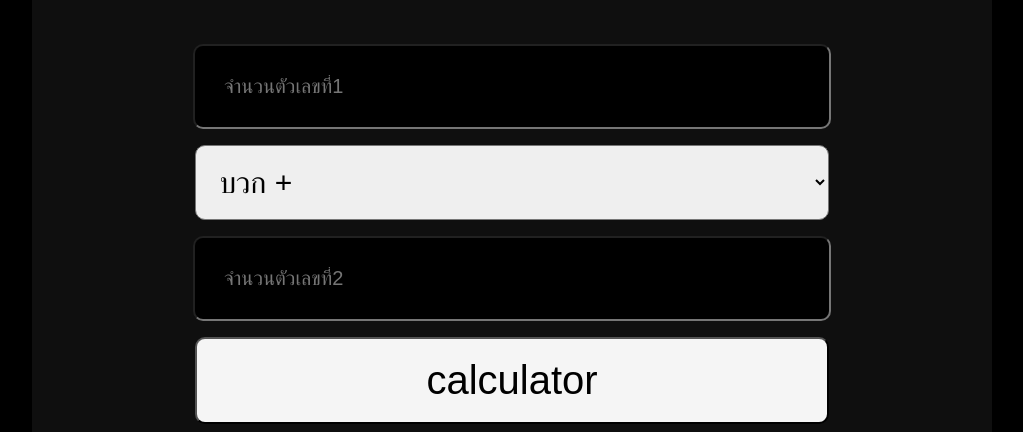
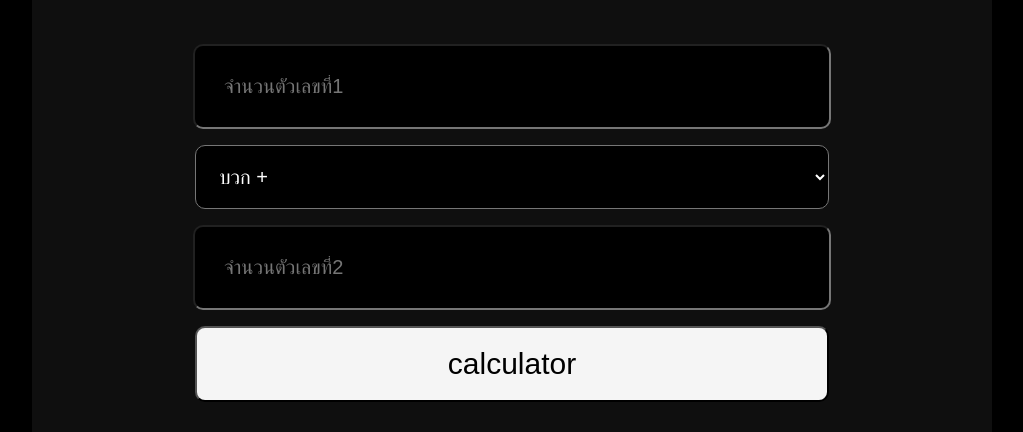
Before and after one commit to soda16652-blip/Calculator, a plain HTML site: page index.html in a window 1280 px wide. Shown: the part 129-561 px from the top of the page, without its empty margins (128-1151 px from the left). Drawn offline with Linux system fonts and the light colour scheme; a web font is replaced by a local one.

Commit message:
Add files via upload

```diff
--- a/style.css
+++ b/style.css
@@ -42,10 +42,11 @@ button {
 }
 
 select{
-    font-size: 100%;
+    font-size: 20px;
     width: 70%;
     padding: 2%;
-    background-color: whitesmokes;
+    background-color:black;
+    color: white;
     border-radius: 10px;
 }
 
@@ -65,13 +66,13 @@ select{
         width: 60%;
     }
     button {
-        font-size: 40px;
+        font-size: 30px;
         padding: 2%;
         width: 66%;
     }
 
     select{
-        font-size: 30px;
+        font-size: 20px;
         padding: 2%;
         width: 66%;
     }
```
